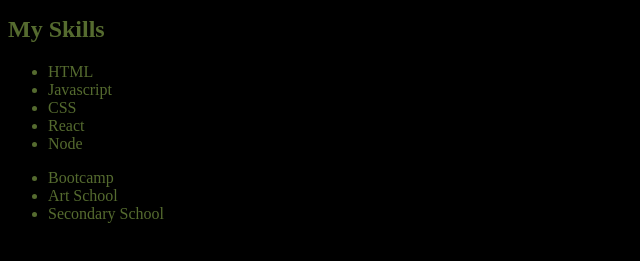
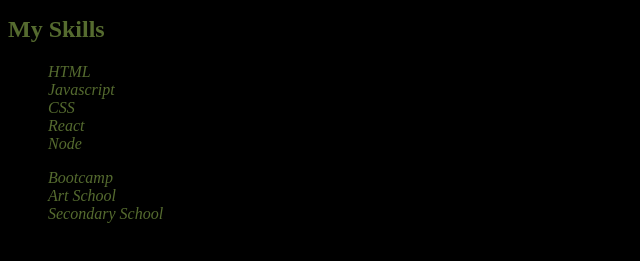
Before and after one commit to flosulliv/my-website, a plain HTML site: page CFG-Fortfolio/index.html in a window 1280 px wide. Shown: the part 421-682 px from the top of the page, 0-640 px from the left. Drawn offline with Linux system fonts and the light colour scheme.

Commit message:
css
styled the css

```diff
--- a/CFG-Fortfolio/index.css
+++ b/CFG-Fortfolio/index.css
@@ -15,3 +15,10 @@ align-items: center;
   justify-content: center;
   font-family: Arial, Helvetica, sans-serif;
 }
+ul li {
+  list-style-type: none;
+  font-style: italic;
+  font: 400;
+  align-items: center;
+  justify-content: center;
+}
```
Lines whose indentation alone changed are shown as unchanged.
